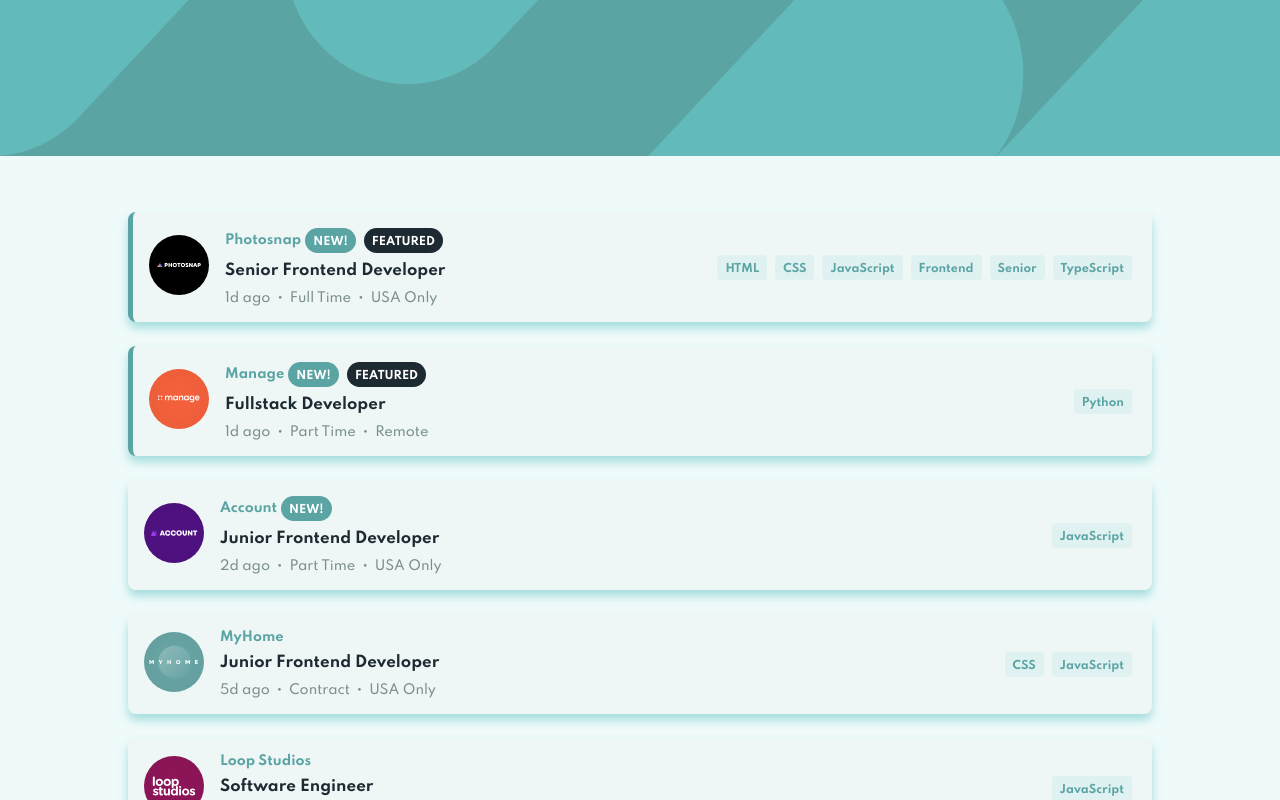
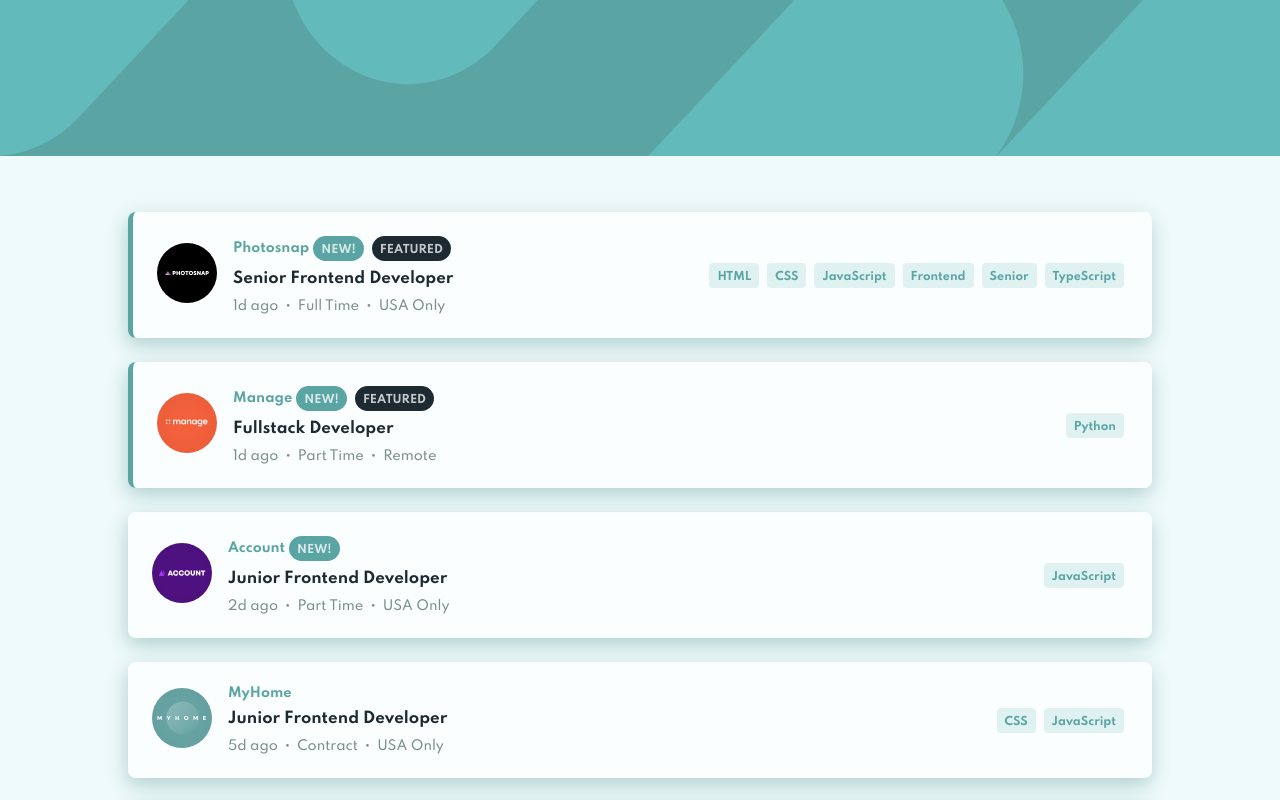
Before and after one commit to eduardogerentklein/job-listings, a Next.js app: page / in a window 1280 px wide. Built offline with nearby package versions, Linux system fonts and the light colour scheme.

Commit message:
feat: change default card color

```diff
--- a/src/components/card/Card.tsx
+++ b/src/components/card/Card.tsx
@@ -1,14 +1,15 @@
 import { styled } from 'theme';
 
 export const Card = styled('div', {
-  backgroundColor: '$lightGrayCyan20',
+  backgroundColor: '$neutralWhite',
   borderRadius: '$2',
-  p: '$4',
+  p: '$5',
   my: '$3',
   width: '80vw',
   '@small': {
     width: '90vw',
-    my: '$6'
+    my: '$6',
+    p: '$4'
   },
   variants: {
     appearance: {
--- a/src/theme/theming.ts
+++ b/src/theme/theming.ts
@@ -37,11 +37,11 @@ export const Theme = {
   shadows: {
     1: '0 0 0 3px rgba(77, 100, 117, 0.25)',
     2: '0px 16px 32px rgba(30, 42, 50, 0.08)',
-    3: '0px 6px 10px rgb(166 221 221)'
+    3: '-1px 7px 20px rgb(176 207 207)'
   },
   colors: {
     black: '#1E2A32',
-    neutralWhite: '#FFFFFF',
+    neutralWhite: '#FFFFFFBF',
     primary: 'hsl(180, 29%, 50%)',
     lightGrayCyan10: 'hsl(180, 52%, 96%)',
     lightGrayCyan20: 'hsl(180, 31%, 95%)',
```
